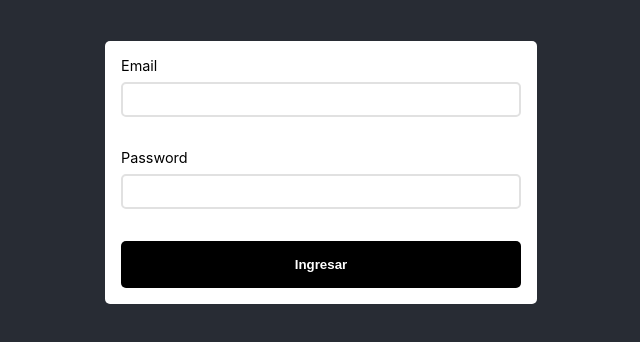
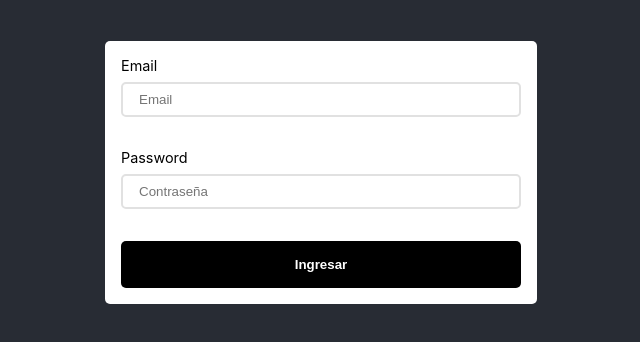
Before and after one commit to ignacioDorigo/formularios-react, a React (Create React App) app: page / in a window 1280 px wide. Shown: the part 388-730 px from the top of the page, without its empty margins (319-959 px from the left). Built offline with nearby package versions, Linux system fonts and the light colour scheme.

Commit message:
formulario componentes formik

```diff
--- a/src/App.js
+++ b/src/App.js
@@ -2,15 +2,15 @@ import logo from "./logo.svg";
 import "./App.css";
 // import LoginSinFormik from "./components/LoginSinFormik/LoginSinFormik";
 // import LoginConFormik from "./components/LoginConFormik/LoginConFormik";
-import LoginFormikValidacion from "./components/LoginFormikValidacion/LoginFormikValidacion";
-// import LoginFormikComponentes from "./components/LoginFormikComponentes/LoginFormikComponentes";
+// import LoginFormikValidacion from "./components/LoginFormikValidacion/LoginFormikValidacion";
+import LoginFormikComponentes from "./components/LoginFormikComponentes/LoginFormikComponentes";
 
 function App() {
   return (
     <div className="App">
       <header className="App-header">
         <img src={logo} className="App-logo" alt="logo" />
-        <LoginFormikValidacion />
+        <LoginFormikComponentes />
       </header>
     </div>
   );
--- a/src/components/LoginFormikComponentes/LoginFormikComponentes.css
+++ b/src/components/LoginFormikComponentes/LoginFormikComponentes.css
@@ -0,0 +1,47 @@
+.formulario {
+    background-color: #FFFFFF;
+    padding: 1rem;
+    border-radius: 5px;
+    display: flex;
+    flex-direction: column;
+    gap: 2rem;
+    width: 80%;
+    max-width: 400px;
+    margin: 1rem auto;
+}
+
+.div_campo {
+    display: flex;
+    flex-direction: column;
+    gap: 0.5rem;
+}
+
+.div_campo label {
+    color: #000;
+    text-align: start;
+    font-size: .9rem;
+}
+
+.campo_input {
+    border-radius: 5px;
+    border: none;
+    border: 2px solid #e1e1e1;
+    padding: 0.5rem 1rem;
+}
+
+.btn_ingresar {
+    border: none;
+    color: #FFFFFF;
+    background-color: #000;
+    border-radius: 5px;
+    font-weight: bold;
+    padding: 1rem;
+    cursor: pointer;
+}
+
+.error {
+    color: red;
+    font-size: .6rem;
+    text-align: start;
+    margin: 0;
+}
--- a/src/components/LoginFormikComponentes/LoginFormikComponentes.js
+++ b/src/components/LoginFormikComponentes/LoginFormikComponentes.js
@@ -1,6 +1,42 @@
 import React from "react";
 import "./LoginFormikComponentes.css";
+import { ErrorMessage, Field, Form, Formik } from "formik";
 
 export default function LoginFormikComponentes() {
-  return <div>LoginFormikComponentes</div>;
+  return (
+    <Formik
+      initialValues={{ email: "", password: "" }}
+      onSubmit={(formulario) => console.log(formulario)}
+    >
+      <Form className="formulario">
+        <div className="div_campo">
+          <label htmlFor="email">Email</label>
+          <Field
+            className="campo_input"
+            placeholder="Email"
+            name="email"
+            id="email"
+            type="email"
+          ></Field>
+          <ErrorMessage name="email" component="div" className="error" />
+        </div>
+
+        <div className="div_campo">
+          <label htmlFor="password">Password</label>
+          <Field
+            className="campo_input"
+            placeholder="Contraseña"
+            name="password"
+            id="password"
+            type="password"
+          ></Field>
+          <ErrorMessage name="password" component="div" className="error" />
+        </div>
+
+        <button className="btn_ingresar" type="submit">
+          Ingresar
+        </button>
+      </Form>
+    </Formik>
+  );
 }
```
